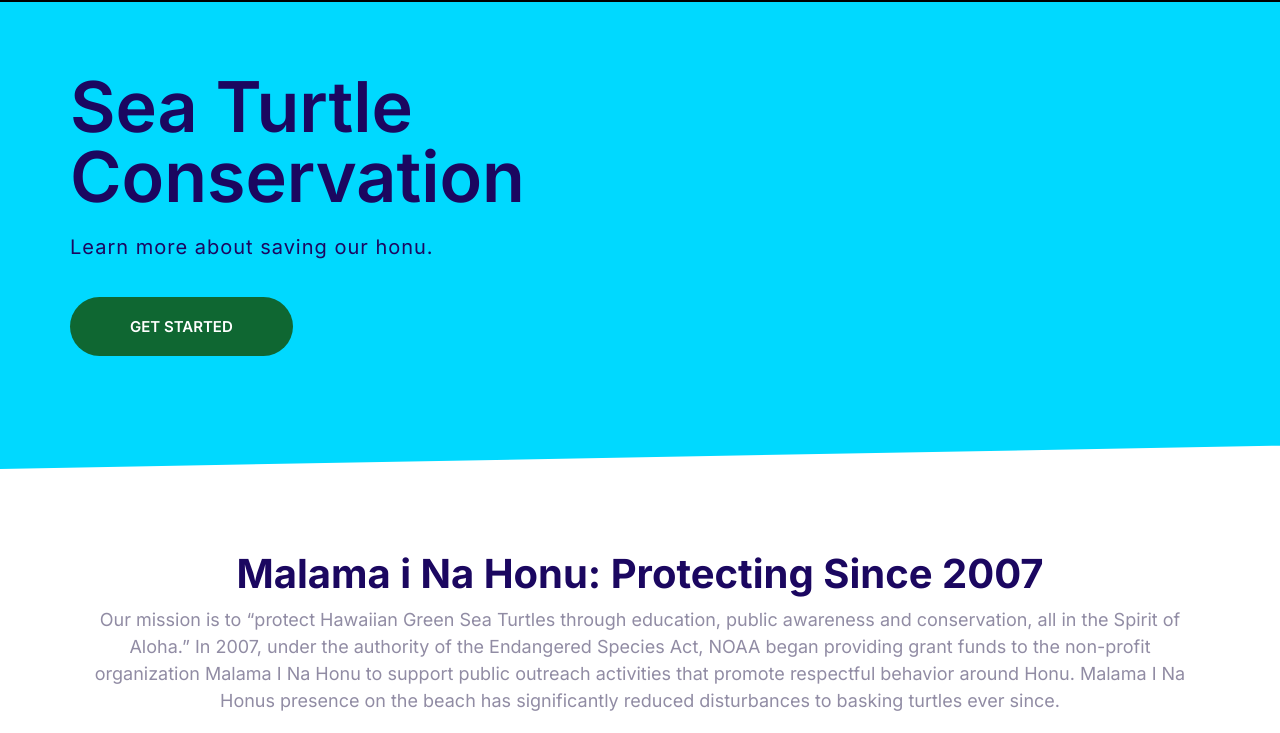
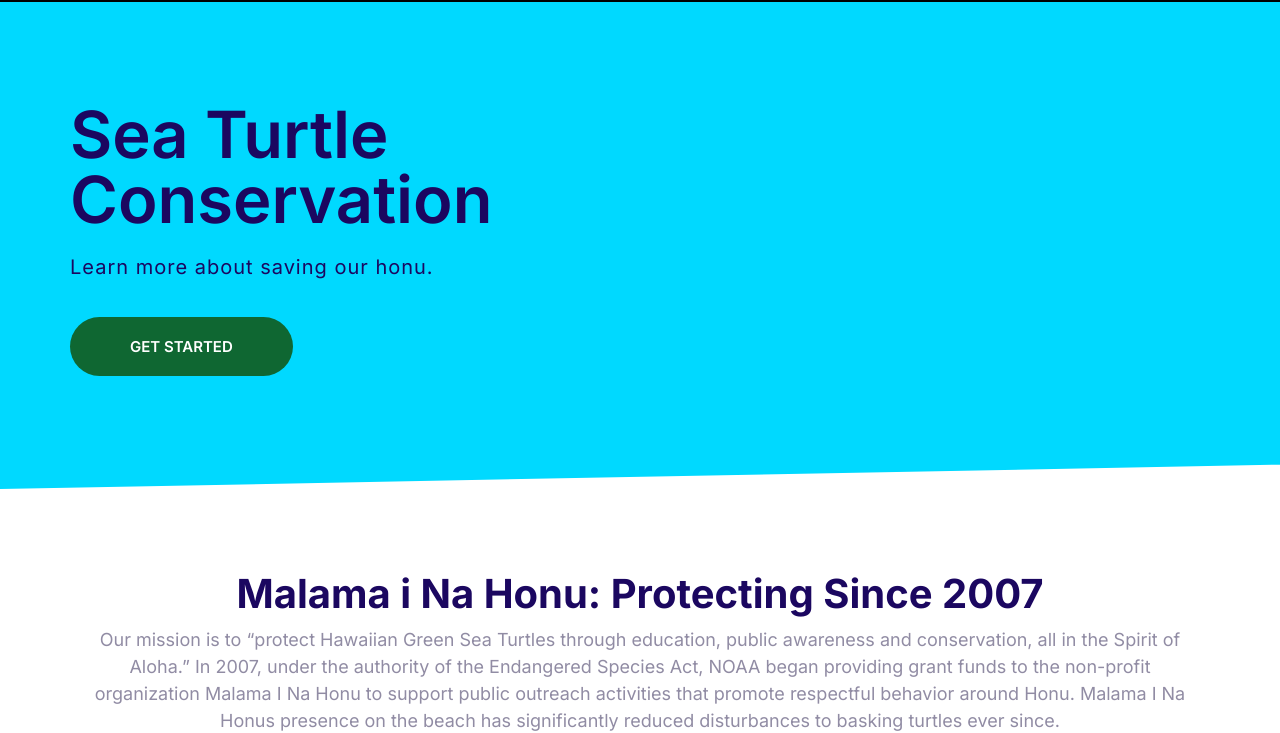
Before and after one commit to breezepickford/malamainahonuv1, a plain HTML site: page index.html in a window 1280 px wide. Shown: the part 99-832 px from the top of the page. Drawn offline with nearby package versions, Linux system fonts and the light colour scheme; a script that the page names is missing.

Commit message:
chaning margin top again

```diff
--- a/css/styles.css
+++ b/css/styles.css
@@ -607,8 +607,8 @@
 }
 
 .block__heading {
-  margin-top: 7rem;
-  font-size: 7rem;
+  margin-top: 10rem;
+  font-size: 6.5rem;
   line-height: 1;
   letter-spacing: -1;
   font-weight: 600;
```
